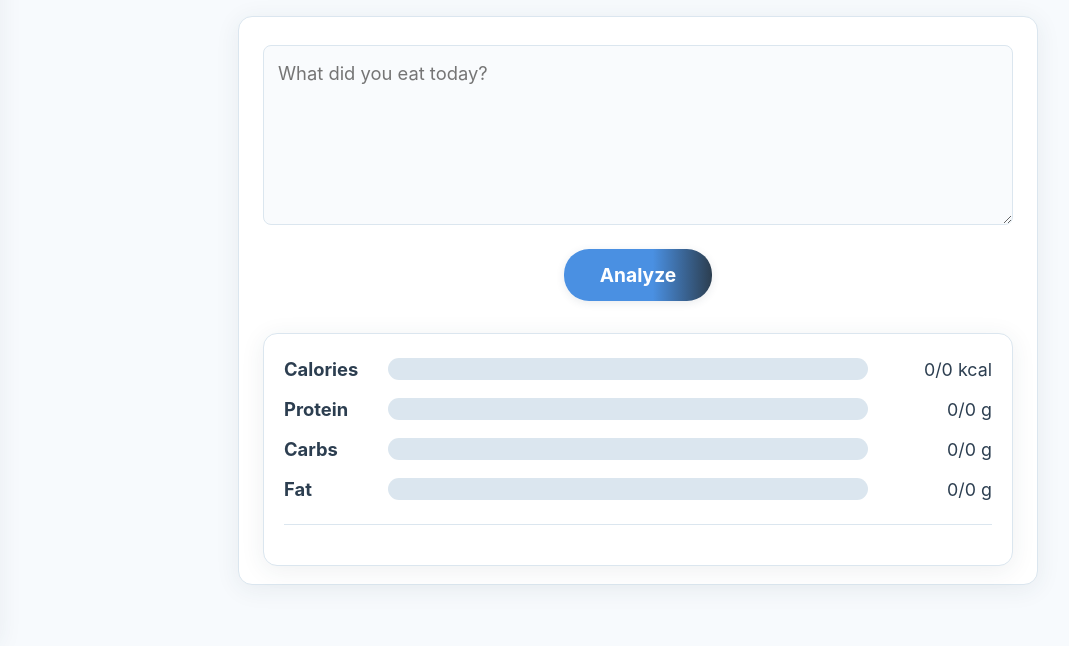
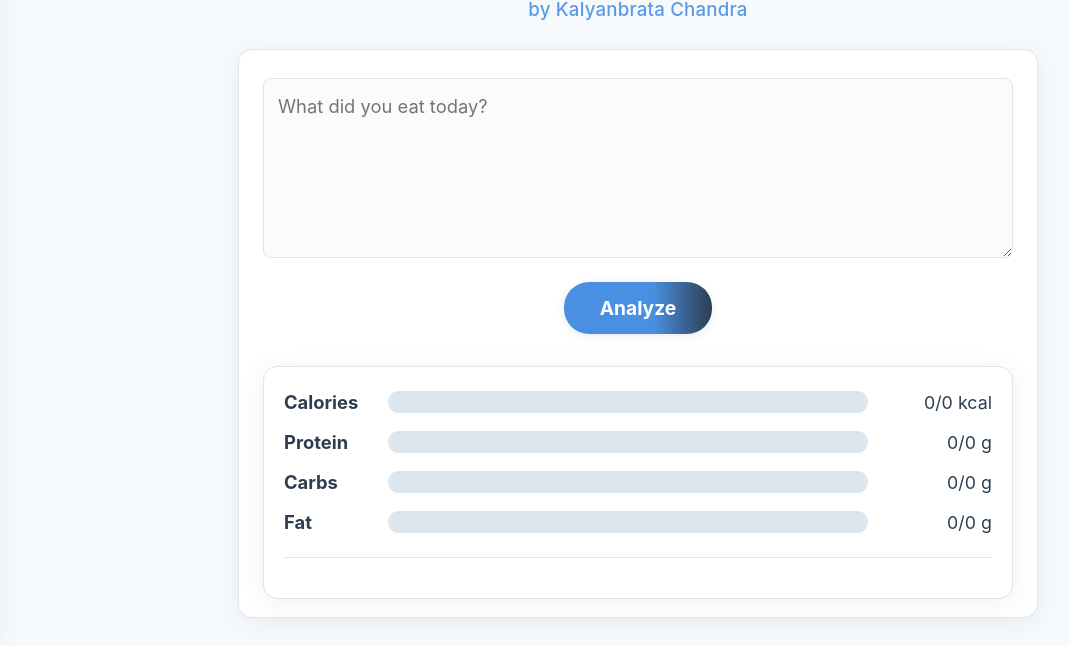
Before and after one commit to KalyanbrataIISc/StayFit, a website: page public/index.html in a window 1280 px wide. Shown: the part 159-805 px from the top of the page, without its empty margins (2-1071 px from the left). Drawn offline with Linux system fonts and the light colour scheme.

Commit message:
Add app subtitle to index.html and style it in styles.css for improved branding

```diff
--- a/public/index.html
+++ b/public/index.html
@@ -121,6 +121,7 @@
 
             <!-- App Title -->
             <h1 class="app-title">StayFit</h1>
+            <div class="app-subtitle">by Kalyanbrata Chandra</div>
 
             <!-- Input Area -->
             <div class="input-area">
--- a/public/styles.css
+++ b/public/styles.css
@@ -277,10 +277,20 @@ input:checked + .slider:before {
 .app-title {
     text-align: center;
     color: var(--primary-color);
-    margin: 10px 0 28px 0;
+    margin: 10px 0 10px 0;
     font-size: 2.7em;
     font-weight: 800;
     letter-spacing: 0.01em;
+}
+
+.app-subtitle {
+    text-align: center;
+    color: var(--secondary-color);
+    margin: 0 0 28px 0;
+    font-size: 1.1em;
+    font-weight: 500;
+    letter-spacing: 0.01em;
+    opacity: 0.9;
 }
 
 /* Input Area */
```
